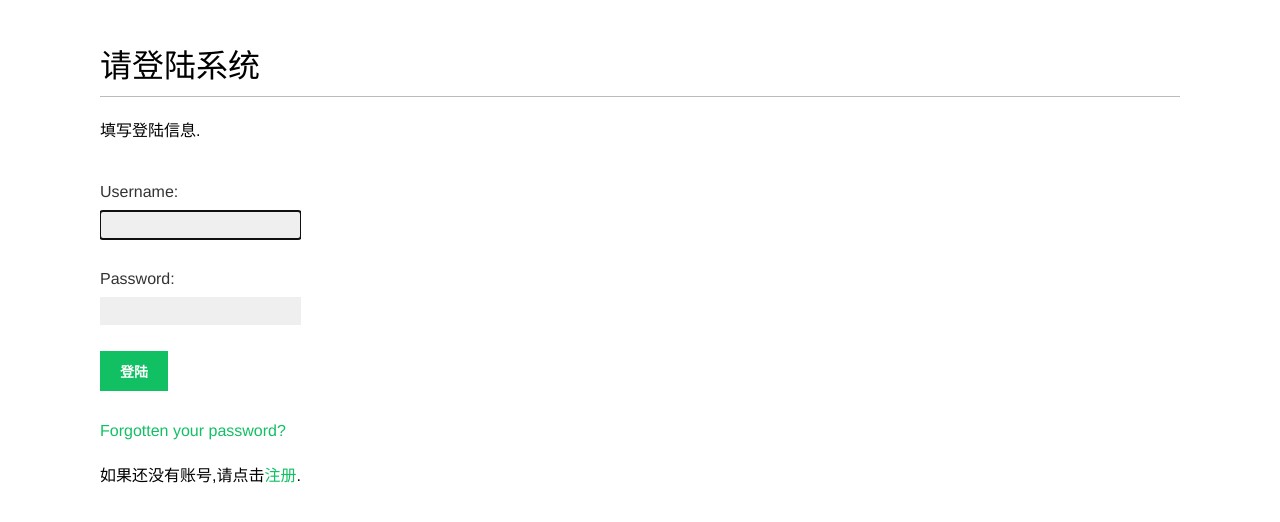
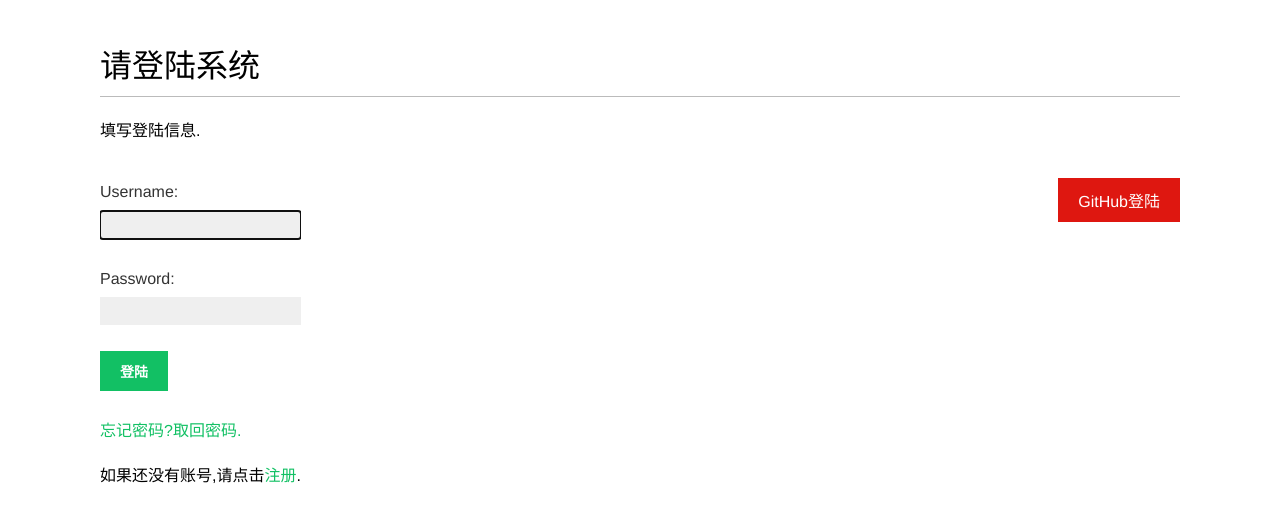
Before and after one commit to talenhao/django_by_example, a Django app: page /account/login/ in a window 1280 px wide. Shown: the part 53-575 px from the top of the page. Run offline with Django 3.2, Linux system fonts and the light colour scheme; some web fonts are replaced.

Commit message:
Adding social authentication to your site && add github oauth2

```diff
--- a/Social/Social/settings.py
+++ b/Social/Social/settings.py
@@ -45,6 +45,7 @@ INSTALLED_APPS = (
     'django.contrib.sessions',
     'django.contrib.messages',
     'django.contrib.staticfiles',
+    'social.apps.django_app.default',
 )
 
 MIDDLEWARE_CLASSES = (
@@ -126,4 +127,8 @@ MEDIA_ROOT = os.path.join(BASE_DIR, 'media/')
 AUTHENTICATION_BACKENDS = (
     'django.contrib.auth.backends.ModelBackend',
     'account.authentication.EmailAuthBackend',
+    'social.backends.github.GithubOAuth2',
 )
+
+SOCIAL_AUTH_GITHUB_KEY = '242d25d2a05e410a92c5'
+SOCIAL_AUTH_GITHUB_SECRET = '284341b639cfc7a78c82bfeed5d95f09cd20818c'
--- a/Social/Social/urls.py
+++ b/Social/Social/urls.py
@@ -12,6 +12,7 @@ urlpatterns = [
 
     url(r'^admin/', include(admin.site.urls)),
     url(r'^account/', include('account.urls')),
+    url(r'social-auth/', include('social.apps.django_app.urls', namespace='social')),
 ]
 
 if settings.DEBUG:
--- a/Social/account/templates/registration/login.html
+++ b/Social/account/templates/registration/login.html
@@ -18,8 +18,17 @@
             {% csrf_token %}
             <input type="hidden" name="next" value="{{ next }}" />
             <p><input type="submit" value="登陆"></p>
-            <p><a href="{% url "password_reset" %}">Forgotten your password?</a></p>
+            <p><a href="{% url "password_reset" %}">忘记密码?取回密码.</a></p>
             <p>如果还没有账号,请点击<a href="{% url 'register' %}">注册</a>.</p>
         </form>
     </div>
+    <div class="social">
+        <ul>
+            <li class="google">
+                <a href="{% url "social:begin" "github"%}">
+                    GitHub登陆
+                </a>
+            </li>
+        </ul>
+    </div>
 {% endblock %}
```
Also changed, not shown: Social/db.sqlite3.
